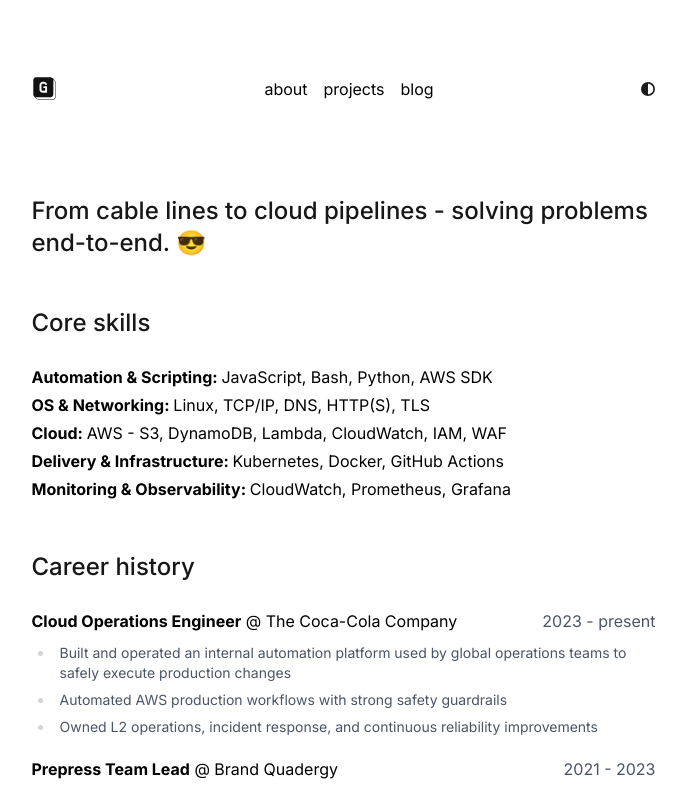
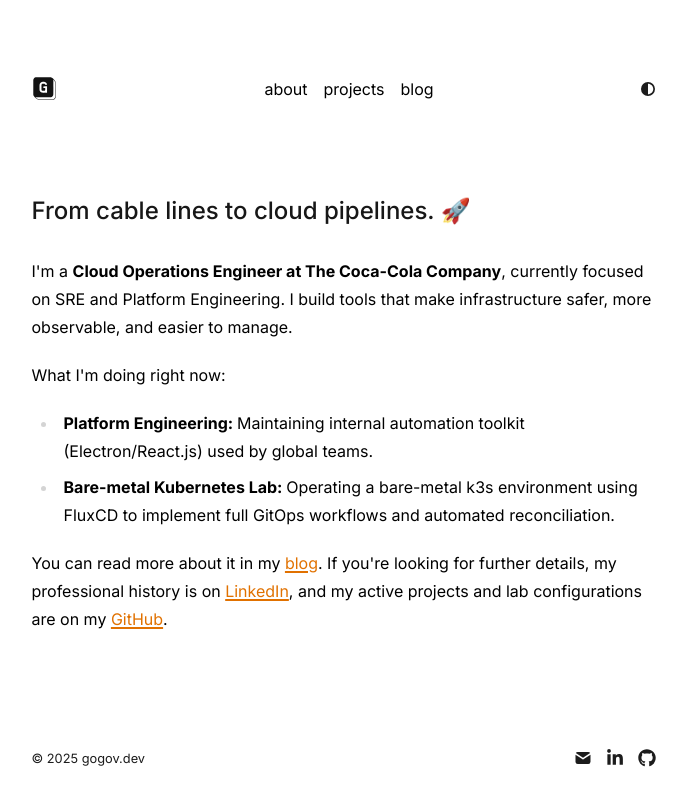
Before and after one commit to kristiangogov/gogov-dev, a Next.js app: page /about in a window 1280 px wide. Shown: the top 793 px of the page, without its empty margins (289-976 px from the left). Built offline with nearby package versions, Linux system fonts and the light colour scheme.

Commit message:
re-write about me

```diff
--- a/app/about/page.tsx
+++ b/app/about/page.tsx
@@ -1,5 +1,5 @@
 import type { Metadata } from "next";
-import { careerHistory } from "app/lib/data";
+import Link from "next/link";
 export const metadata: Metadata = {
   title: "About Me",
   description:
@@ -9,47 +9,40 @@ export const metadata: Metadata = {
 export default async function About() {
   return (
     <article className="prose prose-quoteless prose-neutral dark:prose-invert mt-[-1.25em]">
-      <h2>
-        From cable lines to cloud pipelines - solving problems end-to-end. 😎
-      </h2>
-
+      <h2>From cable lines to cloud pipelines. 🚀</h2>
       <section>
-        <h2>Core skills</h2>
-        <span className="font-bold">Automation & Scripting: </span>JavaScript,
-        Bash, Python, AWS SDK <br />
-        <span className="font-bold">OS & Networking: </span>Linux, TCP/IP, DNS,
-        HTTP(S), TLS <br />
-        <span className="font-bold">Cloud: </span>AWS - S3, DynamoDB, Lambda,
-        CloudWatch, IAM, WAF <br />
-        <span className="font-bold">Delivery & Infrastructure: </span>
-        Kubernetes, Docker, GitHub Actions
-        <br />
-        <span className="font-bold">Monitoring & Observability: </span>
-        CloudWatch, Prometheus, Grafana <br />
-      </section>
-
-      <section>
-        <h2>Career history</h2>
-        <div className="flex flex-col">
-          {careerHistory.map((job) => (
-            <div key={job.role + job.company}>
-              <div className="flex flex-col sm:flex-row justify-between">
-                <div>
-                  <span className="font-bold">{job.role}</span>
-                  <br className="sm:hidden" /> @ {job.company}
-                </div>
-                <span className="text-gray-600 dark:text-gray-300">
-                  {job.dates}
-                </span>
-              </div>
-              <ul className="mt-2 text-sm text-gray-600 dark:text-gray-300">
-                {job.bullets.map((bullet, i) => (
-                  <li key={i}>{bullet}</li>
-                ))}
-              </ul>
-            </div>
-          ))}
-        </div>
+        <p>
+          I'm a{" "}
+          <span className="font-bold">
+            Cloud Operations Engineer at The Coca-Cola Company
+          </span>
+          , currently focused on SRE and Platform Engineering. I build tools
+          that make infrastructure safer, more observable, and easier to manage.
+        </p>
+        <p>
+          What I'm doing right now:
+          <ul>
+            <li>
+              <span className="font-bold">Platform Engineering: </span>
+              Maintaining internal automation toolkit (Electron/React.js) used
+              by global teams.
+            </li>
+            <li>
+              <span className="font-bold">Bare-metal Kubernetes Lab: </span>
+              Operating a bare-metal k3s environment using FluxCD to implement
+              full GitOps workflows and automated reconciliation.
+            </li>
+          </ul>
+        </p>
+        <p>
+          You can read more about it in my <Link href="/blog">blog</Link>. If
+          you're looking for further details, my professional history is on{" "}
+          <Link href="https://www.linkedin.com/in/kristiangogov/">
+            LinkedIn
+          </Link>,{" "}
+          and my active projects and lab configurations are on my{" "}
+          <Link href="https://github.com/kristiangogov">GitHub</Link>.
+        </p>
       </section>
     </article>
   );
```
